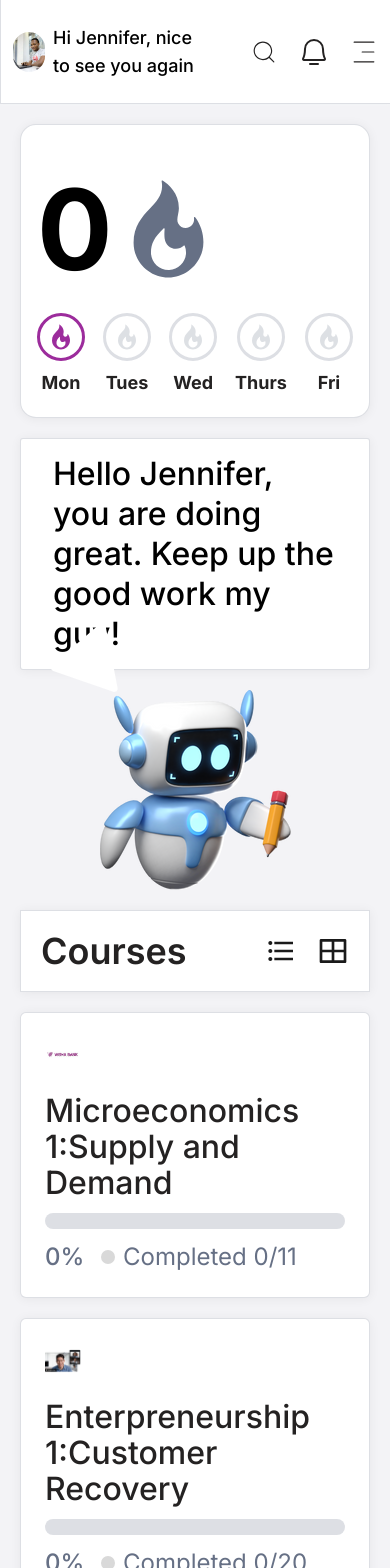
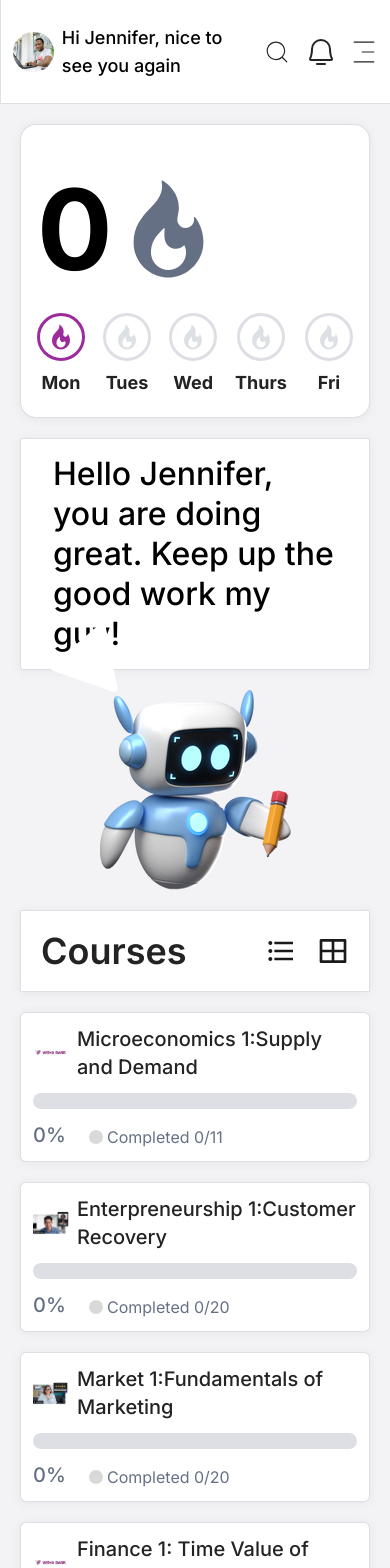
Before and after one commit to universityx-app/Alpha, a React (Vite) app: page /dashboard in a window 390 px wide. Shown: the top 1568 px of the page. Built offline with nearby package versions, Linux system fonts and the light colour scheme.

Commit message:
Added responsive screens for dashboard

```diff
--- a/src/components/CourseCard.tsx
+++ b/src/components/CourseCard.tsx
@@ -19,23 +19,27 @@ const CourseCard: React.FC<CourseCardProp> = ({ course, isGrid }) => {
       to={`/student/dashboard/${course.id}`}
       style={{ boxShadow: "0px 1px 10.4px 0px #0000000F" }}
       className={`max-w-1/2  bg-white border border-[#66708538] space-y-3 rounded-md ${
-        !isGrid ? "p-6" : "p-0 min-h-[22.75rem] h-full"
+        !isGrid ? "p-3 md:p-6" : "p-0 min-h-[20rem] md:min-h-[22.75rem] h-full"
       }`}
     >
       <div
-        className={` flex items-center flex-wrap gap-5 ${isGrid && "h-[60%]"}`}
+        className={` flex items-center gap-2 md:gap-5 ${
+          isGrid && "h-[60%] flex-wrap"
+        }`}
       >
         <img
           src={course.image}
           alt=""
           className={` ${
             !isGrid ? "w-9 h-9" : "w-full h-[7.8125rem]"
-          } object-contain md:object-cover`}
+          } object-contain md:object-cover `}
         />
         <p
           className={`${
-            !isGrid ? "text-[2rem]" : "px-3 text-[1.7rem]"
-          } text-[#242222] leading-9 font-medium`}
+            !isGrid
+              ? "text-xl md:text-[1.75rem] md:whitespace-nowrap"
+              : "px-3 text-lg leading-6 md:text-[1.7rem]"
+          } text-[#242222] md:leading-9 font-medium`}
         >
           {course.name}
         </p>
@@ -43,7 +47,9 @@ const CourseCard: React.FC<CourseCardProp> = ({ course, isGrid }) => {
 
       <div
         className={`relative w-full min-h-10 flex ${
-          !isGrid ? "flex-col gap-3" : "px-3 flex-row items-center gap-2"
+          !isGrid
+            ? "flex-col gap-3"
+            : "px-1 md:px-3 flex-row items-center gap-2"
         }`}
       >
         <progress
@@ -52,23 +58,17 @@ const CourseCard: React.FC<CourseCardProp> = ({ course, isGrid }) => {
           max={course_total}
           // max={course.total}
         />
-        <p className="text-2xl font-medium text-[#667085]">
-          {Math.floor(
-            (course.completed / course_total) * 100
-            // (course.total === 0 ? 0 : course.completed / course.total) * 100
-          )}
-          %
+        <p className="text-xl md:text-2xl font-medium text-[#667085]">
+          {Math.floor((course.completed / course_total) * 100)}%
         </p>
 
         <p
-          className={`text-2xl text-[#667085] flex items-center gap-2 absolute  ${
-            !isGrid ? "left-14 bottom-0" : "left-3 -bottom-5"
+          className={`whitespace-nowrap md:text-2xl text-[#667085] flex items-center gap-1 md:gap-2 absolute  ${
+            !isGrid ? "left-14 bottom-0" : "left-3 -bottom-5 "
           }`}
         >
           <span className="w-[14px] h-[14px] rounded-full bg-[#d9d9d9]" />
           Completed {course.completed}/{course_total}
-          {/* {course.completed}/{course.total === 0 ? "N/A" : course.total} */}
-          {/* Completed {course_total === 0 ? 0 : course.completed / course_total} */}
         </p>
       </div>
     </Link>
--- a/src/components/StudentSidebar.tsx
+++ b/src/components/StudentSidebar.tsx
@@ -29,7 +29,7 @@ const StudentSideBar: React.FC<SideBarProps> = ({
       className={`${
         collapseNav
           ? "max-w-2/3 md:max-w-[18.565rem] opacity-100 left-0"
-          : "-left-[100%] md:left-0 max-w-[8.5rem] "
+          : "-left-[100%] lg:left-0 max-w-[8.5rem] "
       } z-50 fixed w-full h-screen top-0 bg-white flex flex-col items-center gap-y-4 md:gap-y-8 py-7 border-r border-[#66708538] transition-all duration-300`}
     >
       <div className=" flex items-center gap-3">
--- a/src/routes/Dashboard.tsx
+++ b/src/routes/Dashboard.tsx
@@ -103,8 +103,8 @@ const Dashboard: React.FC = () => {
     </div>
   ));
   return (
-    <div className="w-full flex flex-col md:flex-row items-start justify-between gap-5">
-      <div className="lg:sticky top-0  w-full md:w-1/2 flex flex-col items-center gap-y-5 md:gap-y-10">
+    <div className="w-full flex flex-col lg:flex-row items-start justify-between gap-5">
+      <div className="lg:sticky top-0  w-full lg:w-1/2 flex flex-col items-center gap-y-5 md:gap-y-10">
         <div
           style={{ boxShadow: "0px 1px 10.4px 0px #0000000F" }}
           className="bg-white py-5 px-4 md:px-10  w-full min-h-[18rem] md:min-h-[22rem] rounded-2xl border border-[#66708538]"
@@ -149,7 +149,7 @@ const Dashboard: React.FC = () => {
           />
         </div>
       </div>
-      <div className="w-full md:w-1/2 min-h-[30rem] space-y-5 ">
+      <div className="w-full lg:w-1/2 min-h-[30rem] space-y-5 ">
         <div
           style={{ boxShadow: "0px 1px 10.4px 0px #0000000F" }}
           className="bg-white border border-[#66708538] p-5 flex items-center justify-between"
@@ -165,8 +165,8 @@ const Dashboard: React.FC = () => {
           </div>
         </div>
         <div
-          className={`grid gap-5 ${
-            !isGrid ? "" : "grid-cols-2 auto-cols-[50%]"
+          className={`grid  ${
+            !isGrid ? "gap-5" : "grid-cols-2 auto-cols-[50%] gap-2 md:gap-4"
           } `}
         >
           {course_list.length > 0 ? course_list : <p>No courses available</p>}
--- a/src/routes/Layout.tsx
+++ b/src/routes/Layout.tsx
@@ -27,9 +27,9 @@ const Layout: React.FC = () => {
             collapseNav
               ? "lg:w-[calc(100%-18.565rem)]"
               : "lg:w-[calc(100%-8.5rem)]"
-          } w-full z-40 transition-all duration-300 fixed shadow shadow-gray-100 top-0 right-0 bg-white py-3 h-[6.5rem] border-b border-l border-[#66708538] flex flex-wrap items-center justify-between gap-x-5 gap-y-5 lg:px-10 px-3 `}
+          } w-full z-40 transition-all duration-300 fixed shadow shadow-gray-100 to-0 right-0 bg-white py-3 h-[6.5rem] border-b border-l border-[#66708538] flex items-center justify-between gap-x-5 gap-y-5 lg:px-10 px-3 `}
         >
-          <div className="flex items-center gap-2 w-1/2 md:w-1/3">
+          <div className="flex items-center gap-2 w-2/3 lg:w-1/3">
             <div className="relative overflow-hidden w-[59px] h-[2.5rem] overflow-y-clip hidden md:flex items-start">
               <img
                 src={bot}
@@ -50,7 +50,7 @@ const Layout: React.FC = () => {
             </span>
           </div>
 
-          <div className=" hidden w-1/2 max-w-[43rem] h-[3.875rem] rounded-full bg-[#F3F3F6] py-[5px] px-2.5 md:flex items-center ">
+          <div className=" hidden w-1/2 max-w-[43rem] h-[3.875rem] rounded-full bg-[#F3F3F6] py-[5px] px-2.5 lg:flex items-center ">
             <input
               type="search"
               placeholder="Search your courses"
@@ -60,8 +60,8 @@ const Layout: React.FC = () => {
               <IoSearchOutline size={30} />
             </button>
           </div>
-          <div className=" flex items-center gap-5">
-            <button className="md:hidden">
+          <div className="w-1/3 md:w-[35%] lg:w-[15%] flex items-center justify-between md:justify-end md:gap-5">
+            <button className="lg:hidden">
               <CiSearch color="#242222" size={28} />
             </button>
             <button>
@@ -70,7 +70,7 @@ const Layout: React.FC = () => {
 
             <button
               onClick={() => setCollapseNav((prev) => !prev)}
-              className="md:hidden"
+              className="lg:hidden"
             >
               <CiMenuFries color="#242222" size={28} />
             </button>
```
